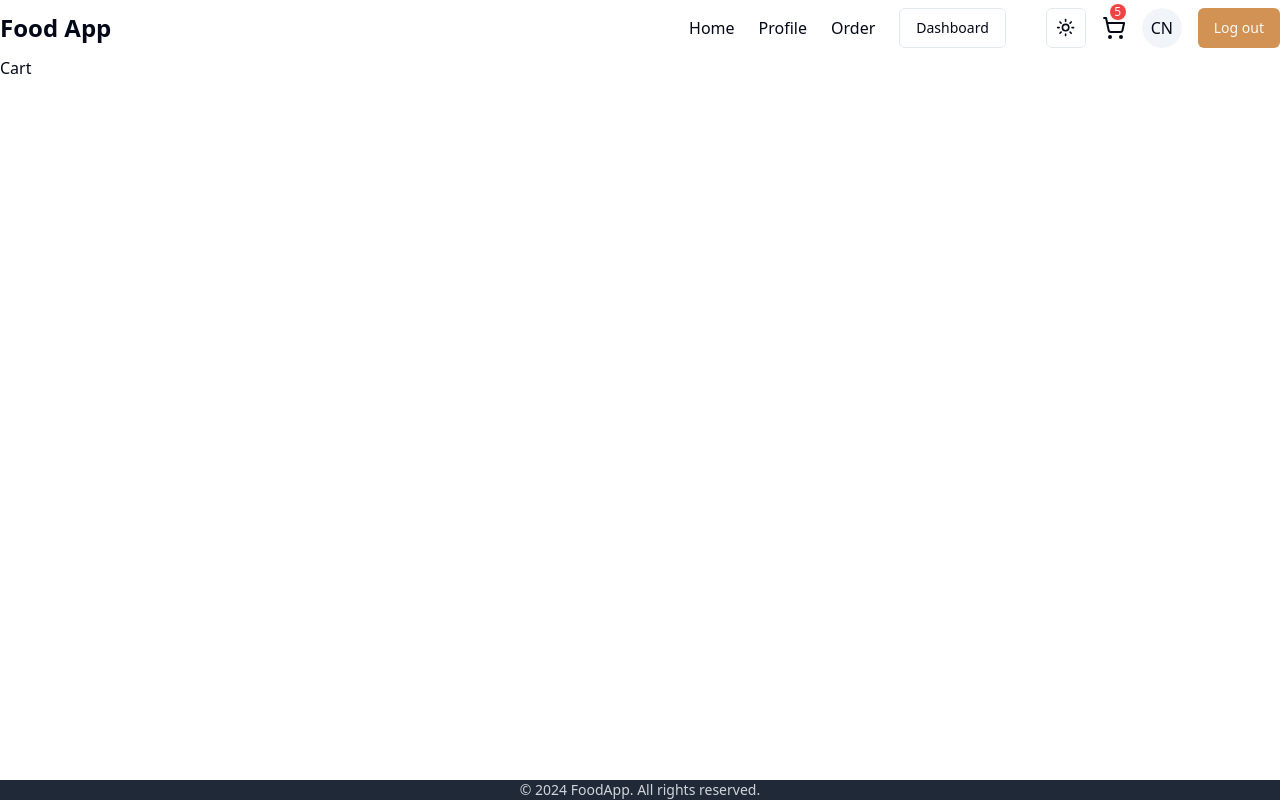
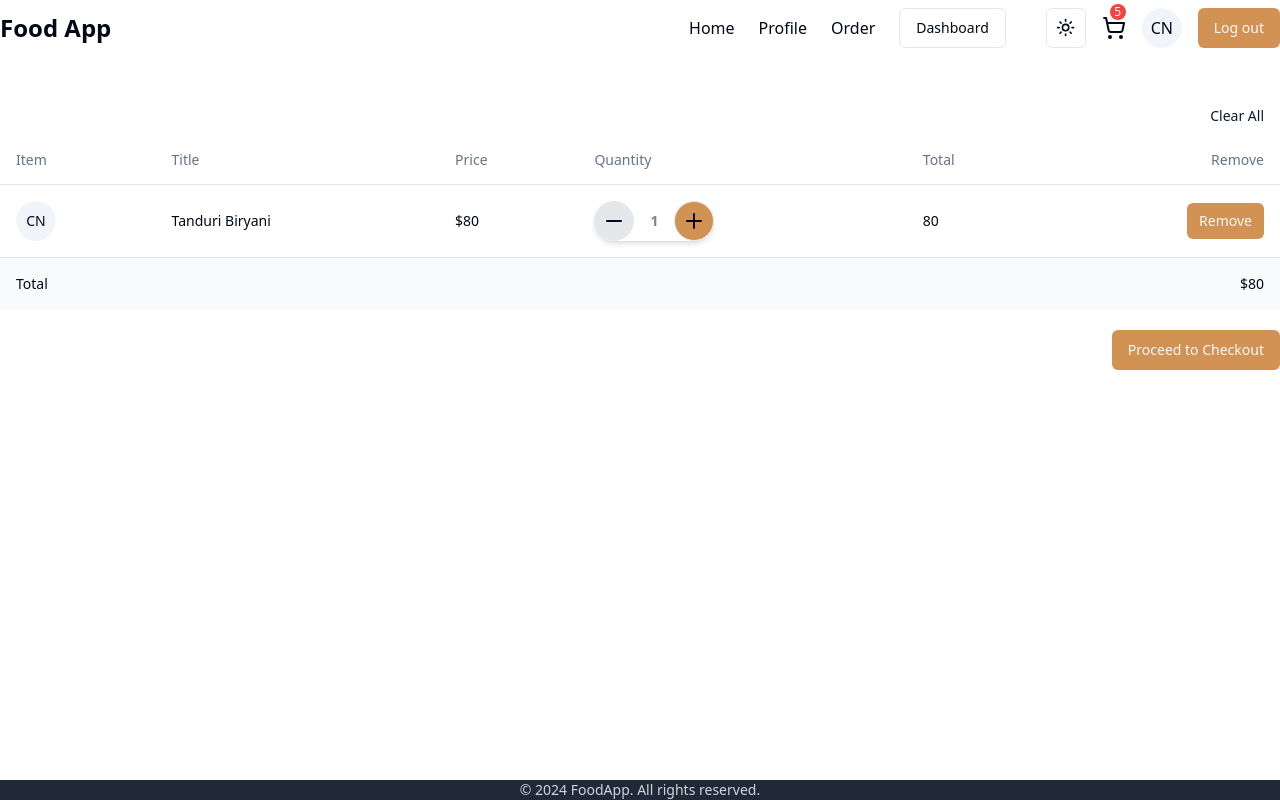
Before and after one commit to Bishal1998/Food-App, a React (Vite) app in the folder client/: page /cart in a window 1280 px wide. Built offline with nearby package versions, Linux system fonts and the light colour scheme.

Commit message:
Cart component completed

```diff
--- a/client/src/components/Cart.tsx
+++ b/client/src/components/Cart.tsx
@@ -1,8 +1,91 @@
+import { Minus, PlusIcon } from "lucide-react";
+import { Avatar, AvatarFallback, AvatarImage } from "./ui/avatar";
+import { Button } from "./ui/button";
+import {
+  Table,
+  TableBody,
+  TableCell,
+  TableFooter,
+  TableHead,
+  TableHeader,
+  TableRow,
+} from "./ui/table";
 
 const Cart = () => {
   return (
-    <div>Cart</div>
-  )
-}
+    <div className="flex flex-col max-w-7xl mx-auto my-10">
+      <div className="flex justify-end">
+        <Button variant={"link"}>Clear All</Button>
+      </div>
+      <Table>
+        <TableHeader>
+          <TableRow>
+            <TableHead>Item</TableHead>
+            <TableHead>Title</TableHead>
+            <TableHead>Price</TableHead>
+            <TableHead>Quantity</TableHead>
+            <TableHead>Total</TableHead>
+            <TableHead className="text-right">Remove</TableHead>
+          </TableRow>
+        </TableHeader>
+        <TableBody>
+          <TableRow>
+            <TableCell>
+              <Avatar>
+                <AvatarImage src="" alt=""></AvatarImage>
+                <AvatarFallback>CN</AvatarFallback>
+              </Avatar>
+            </TableCell>
+            <TableCell>Tanduri Biryani</TableCell>
+            <TableCell>$80</TableCell>
+            <TableCell>
+              <div className="w-fit flex items-center rounded-full border-gray-100 dark:border-gray-800 shadow-md">
+                <Button
+                  size={"icon"}
+                  className="rounded-full bg-gray-200"
+                  variant={"outline"}
+                >
+                  <Minus></Minus>
+                </Button>
+                <Button
+                  disabled
+                  variant={"outline"}
+                  size={"icon"}
+                  className="font-bold border-none"
+                >
+                  1
+                </Button>
+                <Button
+                  size={"icon"}
+                  variant={"outline"}
+                  className="rounded-full bg-orange hover:bg-hoverOrange"
+                >
+                  <PlusIcon></PlusIcon>
+                </Button>
+              </div>
+            </TableCell>
+            <TableCell>80</TableCell>
+            <TableCell className="text-right">
+              <Button size={"sm"} className="bg-orange hover:bg-hoverOrange">
+                Remove
+              </Button>
+            </TableCell>
+          </TableRow>
+        </TableBody>
+        <TableFooter>
+          <TableRow>
+            <TableCell colSpan={5}>Total</TableCell>
+            <TableCell className="text-right">$80</TableCell>
+          </TableRow>
+        </TableFooter>
+      </Table>
+      <div className="flex justify-end my-5">
+        <Button className="bg-orange hover:bg-hoverOrange">
+          Proceed to Checkout
+        </Button>
+      </div>
+    </div>
+  );
+};
 
-export default Cart
+export default Cart;
--- /dev/null
+++ b/client/src/components/ui/table.tsx
@@ -0,0 +1,117 @@
+import * as React from "react"
+
+import { cn } from "@/lib/utils"
+
+const Table = React.forwardRef<
+  HTMLTableElement,
+  React.HTMLAttributes<HTMLTableElement>
+>(({ className, ...props }, ref) => (
+  <div className="relative w-full overflow-auto">
+    <table
+      ref={ref}
+      className={cn("w-full caption-bottom text-sm", className)}
+      {...props}
+    />
+  </div>
+))
+Table.displayName = "Table"
+
+const TableHeader = React.forwardRef<
+  HTMLTableSectionElement,
+  React.HTMLAttributes<HTMLTableSectionElement>
+>(({ className, ...props }, ref) => (
+  <thead ref={ref} className={cn("[&_tr]:border-b", className)} {...props} />
+))
+TableHeader.displayName = "TableHeader"
+
+const TableBody = React.forwardRef<
+  HTMLTableSectionElement,
+  React.HTMLAttributes<HTMLTableSectionElement>
+>(({ className, ...props }, ref) => (
+  <tbody
+    ref={ref}
+    className={cn("[&_tr:last-child]:border-0", className)}
+    {...props}
+  />
+))
+TableBody.displayName = "TableBody"
+
+const TableFooter = React.forwardRef<
+  HTMLTableSectionElement,
+  React.HTMLAttributes<HTMLTableSectionElement>
+>(({ className, ...props }, ref) => (
+  <tfoot
+    ref={ref}
+    className={cn(
+      "border-t bg-muted/50 font-medium [&>tr]:last:border-b-0",
+      className
+    )}
+    {...props}
+  />
+))
+TableFooter.displayName = "TableFooter"
+
+const TableRow = React.forwardRef<
+  HTMLTableRowElement,
+  React.HTMLAttributes<HTMLTableRowElement>
+>(({ className, ...props }, ref) => (
+  <tr
+    ref={ref}
+    className={cn(
+      "border-b transition-colors hover:bg-muted/50 data-[state=selected]:bg-muted",
+      className
+    )}
+    {...props}
+  />
+))
+TableRow.displayName = "TableRow"
+
+const TableHead = React.forwardRef<
+  HTMLTableCellElement,
+  React.ThHTMLAttributes<HTMLTableCellElement>
+>(({ className, ...props }, ref) => (
+  <th
+    ref={ref}
+    className={cn(
+      "h-12 px-4 text-left align-middle font-medium text-muted-foreground [&:has([role=checkbox])]:pr-0",
+      className
+    )}
+    {...props}
+  />
+))
+TableHead.displayName = "TableHead"
+
+const TableCell = React.forwardRef<
+  HTMLTableCellElement,
+  React.TdHTMLAttributes<HTMLTableCellElement>
+>(({ className, ...props }, ref) => (
+  <td
+    ref={ref}
+    className={cn("p-4 align-middle [&:has([role=checkbox])]:pr-0", className)}
+    {...props}
+  />
+))
+TableCell.displayName = "TableCell"
+
+const TableCaption = React.forwardRef<
+  HTMLTableCaptionElement,
+  React.HTMLAttributes<HTMLTableCaptionElement>
+>(({ className, ...props }, ref) => (
+  <caption
+    ref={ref}
+    className={cn("mt-4 text-sm text-muted-foreground", className)}
+    {...props}
+  />
+))
+TableCaption.displayName = "TableCaption"
+
+export {
+  Table,
+  TableHeader,
+  TableBody,
+  TableFooter,
+  TableHead,
+  TableRow,
+  TableCell,
+  TableCaption,
+}
```
